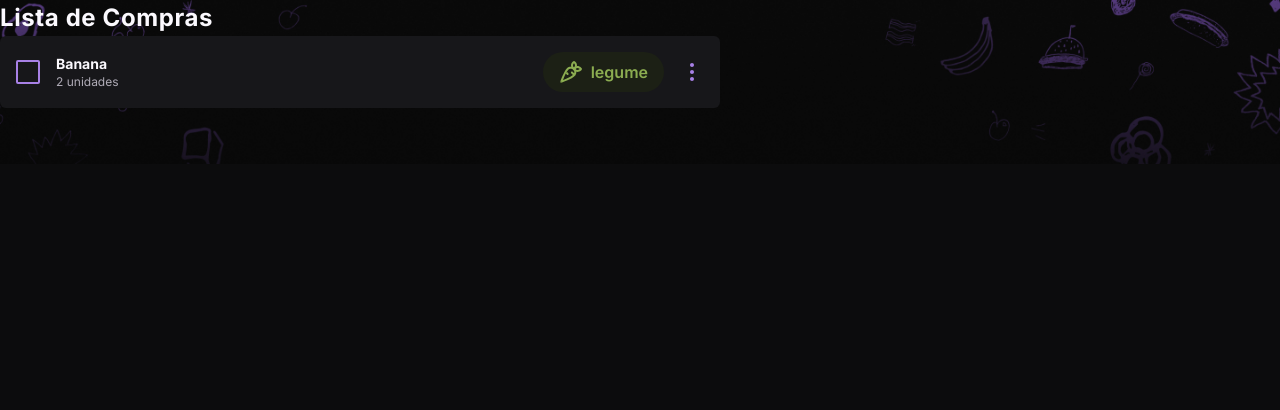
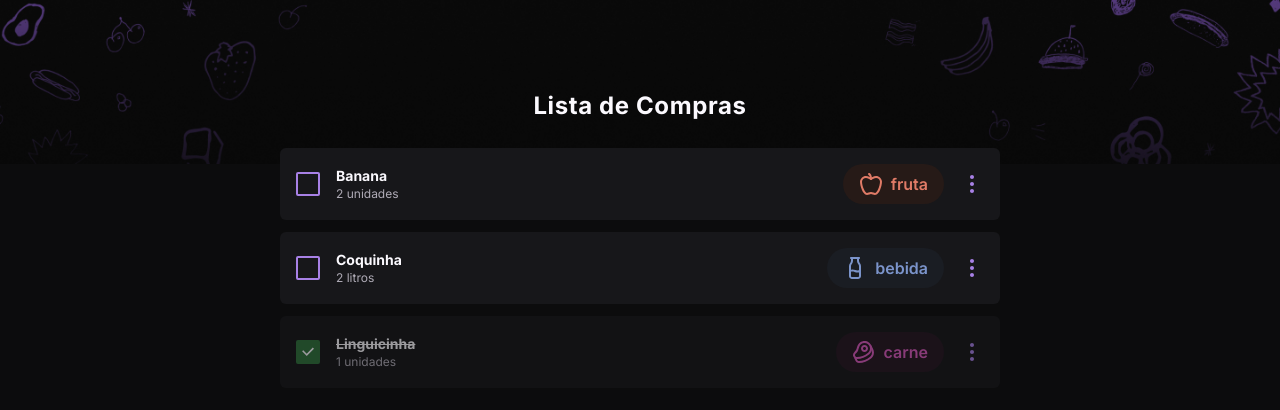
Before and after one commit to celso-rodrigo/checklist-de-lista-de-compras, a React (Vite) app: page / in a window 1280 px wide. Shown: the top 410 px of the page. Built offline with nearby package versions, Linux system fonts and the light colour scheme.

Commit message:
feat: Updated styles

```diff
--- a/src/App.tsx
+++ b/src/App.tsx
@@ -3,17 +3,39 @@ import CategoryEnum from './enums/CategoryEnum'
 
 function App() {
   return (
-    <div className='font-inter min-h-screen bg-gray-600 bg-header bg-no-repeat bg-contain'>
+    <div
+      className='font-inter flex flex-col items-center pt-[88px] gap-6
+      min-h-screen bg-gray-600 bg-header bg-no-repeat bg-contain'
+    >
       <h1 className='text-gray-100 text-2xl font-bold leading-normal tracking-wide z-10'>
         Lista de Compras
       </h1>
+
+      <div
+        className='flex flex-col gap-3'
+      >
         <Item
           itemBought={false}
           itemName='Banana'
           itemQuantity={2}
           itemQuantityUnity='unidades'
-        category={CategoryEnum.legume}
+          category={CategoryEnum.fruta}
         />
+        <Item
+          itemBought={false}
+          itemName='Coquinha'
+          itemQuantity={2}
+          itemQuantityUnity='litros'
+          category={CategoryEnum.bebida}
+        />
+        <Item
+          itemBought={true}
+          itemName='Linguicinha'
+          itemQuantity={1}
+          itemQuantityUnity='unidades'
+          category={CategoryEnum.carne}
+        />
+      </div>
     </div>
   )
 }
--- a/src/components/EditMenu.tsx
+++ b/src/components/EditMenu.tsx
@@ -1,8 +1,8 @@
 function EditMenu() {
   return (
     <div
-      className="flex flex-col absolute bg-gray-300 top-1/2 right-0 translate-x-20
-      font-bold rounded-md"
+      className="flex flex-col absolute bg-gray-300 top-1/2 right-0 translate-x-16
+      font-bold rounded-tr-md rounded-bl-md rounded-br-md z-10"
     >
       <button
         className="py-2 px-4 transition-all rounded-tl-md rounded-tr-md text-gray-100
--- a/src/components/Item.tsx
+++ b/src/components/Item.tsx
@@ -28,14 +28,14 @@ function Item({itemBought, itemName, itemQuantity, itemQuantityUnity, category}:
   return (
     <div
       className={`${itemBoughtStyle} flex bg-gray-400 items-center p-4 justify-between
-      max-w-[720px] rounded-md relative`}
+      rounded-md relative w-[348px] md:w-[720px]`}
     >
       <div className="flex items-center gap-4">
         <Checkbox checked={itemBought} />
 
         <div>
           <p
-            className="text-gray-100 text-sm font-bold"
+            className={`text-gray-100 text-sm font-bold ${itemBought ? 'line-through' : ''}`}
           >
             {itemName}
           </p>
```
Lines whose indentation alone changed are shown as unchanged.
